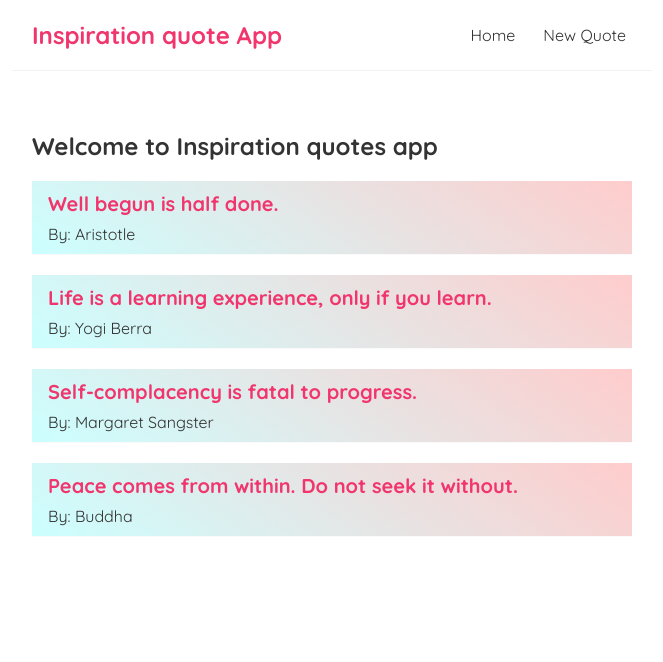
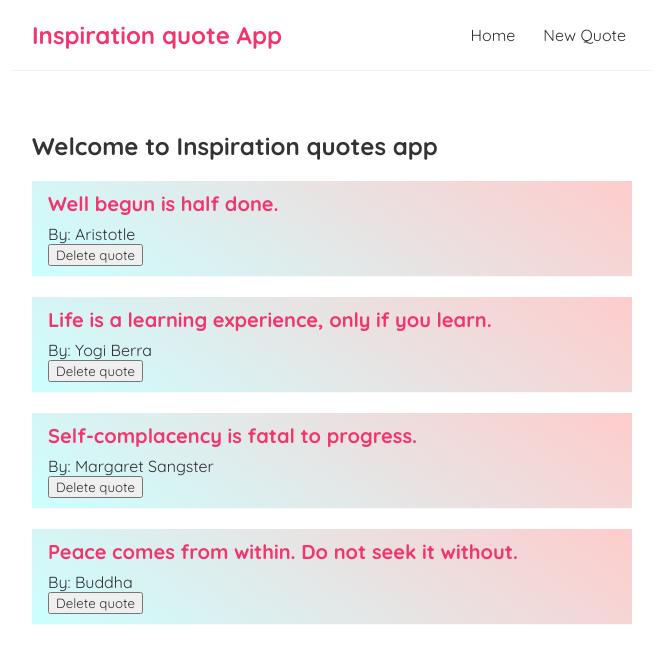
Before and after one commit to krishna-thapa/quote-react-web-app, a React (Create React App) app: page / in a window 1280 px wide. Shown: the top 662 px of the page, without its empty margins (308-971 px from the left). Built offline with nearby package versions, Linux system fonts and the light colour scheme.

Commit message:
Pass function as props

```diff
--- a/src/components/Home.js
+++ b/src/components/Home.js
@@ -25,10 +25,16 @@ const Home = () => {
     }
   ]);
 
+  const handleDelete = (id) => {
+    const newQuotes = quotes.filter(quote => quote.id !== id);
+    setQuotes(newQuotes);
+  }
+
   return (
     <div className="home">
-      <QuoteList quotes={ quotes }
-        title = "Welcome to Inspiration quotes app"/>
+      <QuoteList quotes = {quotes}
+        title = "Welcome to Inspiration quotes app"
+        handleDelete={handleDelete} />
     </div>
    );
 }
--- a/src/components/QuoteList.js
+++ b/src/components/QuoteList.js
@@ -1,4 +1,4 @@
-const QuoteList = ({quotes, title}) => {
+const QuoteList = ({quotes, title, handleDelete}) => {
 
   return (
     <div className="quote-list">
@@ -7,6 +7,7 @@ const QuoteList = ({quotes, title}) => {
         <div className="quote-preview" key={ quote.id }>
           <h2>{ quote.text }</h2>
           <p>By: { quote.author }</p>
+          <button onClick={() => handleDelete(quote.id)}>Delete quote</button>
         </div>
       ))}
     </div>
```
